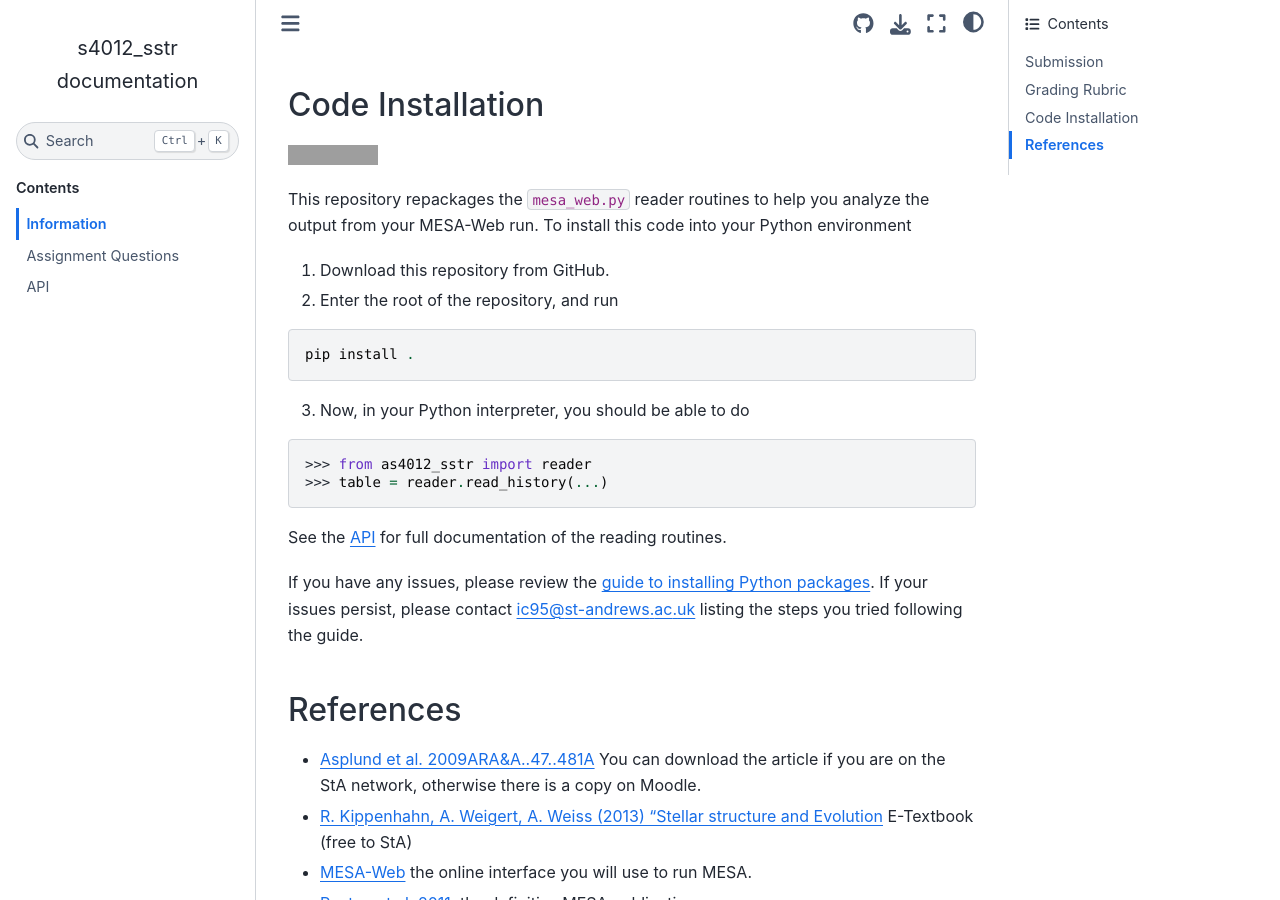
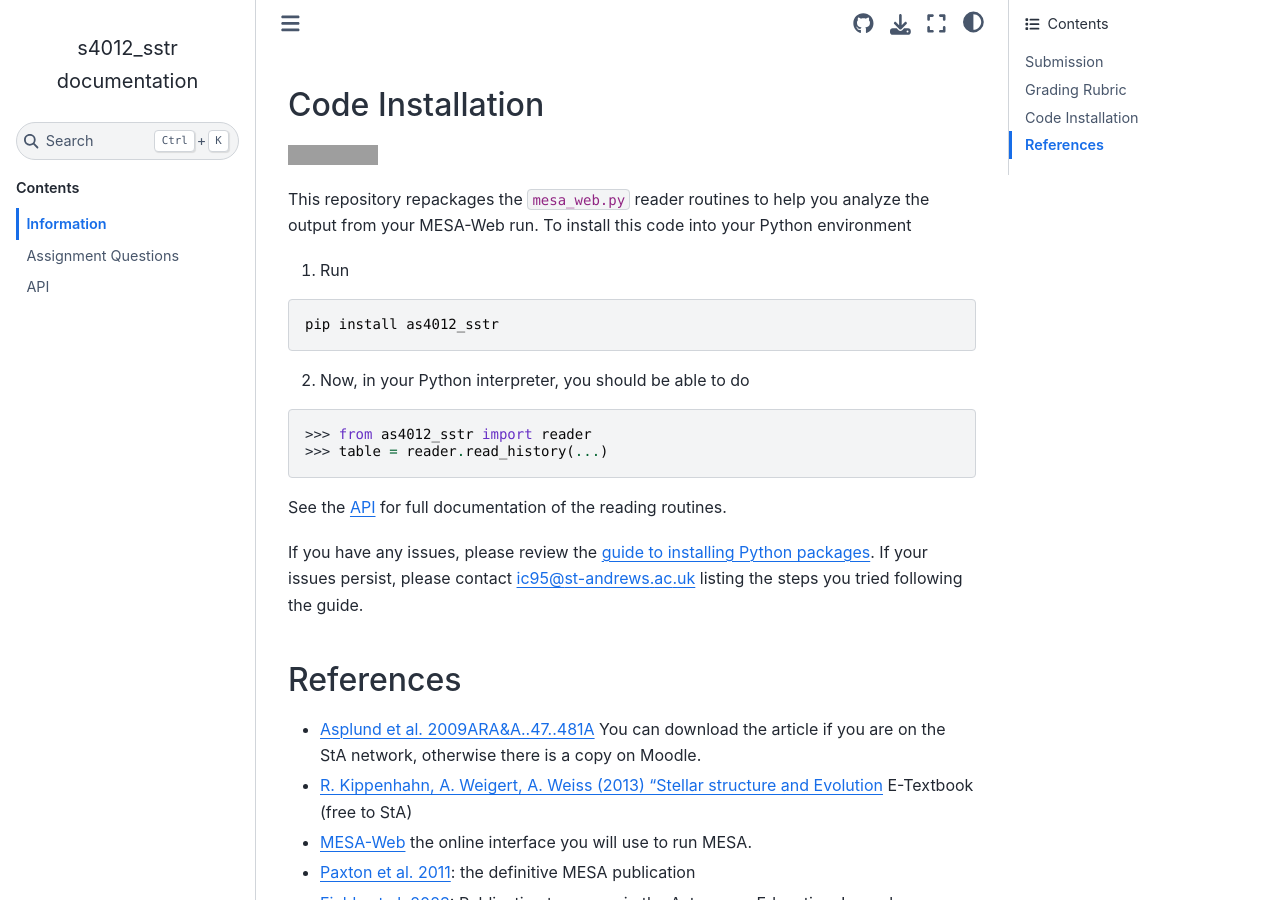
Before and after one commit to iancze/AS4012-MESA, a Sphinx documentation site: the page built from docs/information.md, in a window 1280 px wide and 900 px high, scrolled down 1524 px. Built offline with Sphinx 7.4.7 and the Sphinx Book theme 1.1.4, drawn with Linux system fonts in a browser that asks for light colours; grey boxes are pictures that could not be loaded.

Commit message:
updated install instructions after successful PyPI builds.

````diff
--- a/docs/information.md
+++ b/docs/information.md
@@ -40,12 +40,11 @@ The narrative aspect of your report is as important to understanding the results
 
 This repository repackages the `mesa_web.py` reader routines to help you analyze the output from your MESA-Web run. To install this code into your Python environment
 
-1. Download this repository from GitHub.
-2. Enter the root of the repository, and run
+1. Run
 ```
-pip install .
+pip install as4012_sstr
 ```
-3. Now, in your Python interpreter, you should be able to do
+2. Now, in your Python interpreter, you should be able to do
 ```
 >>> from as4012_sstr import reader
 >>> table = reader.read_history(...)
````
